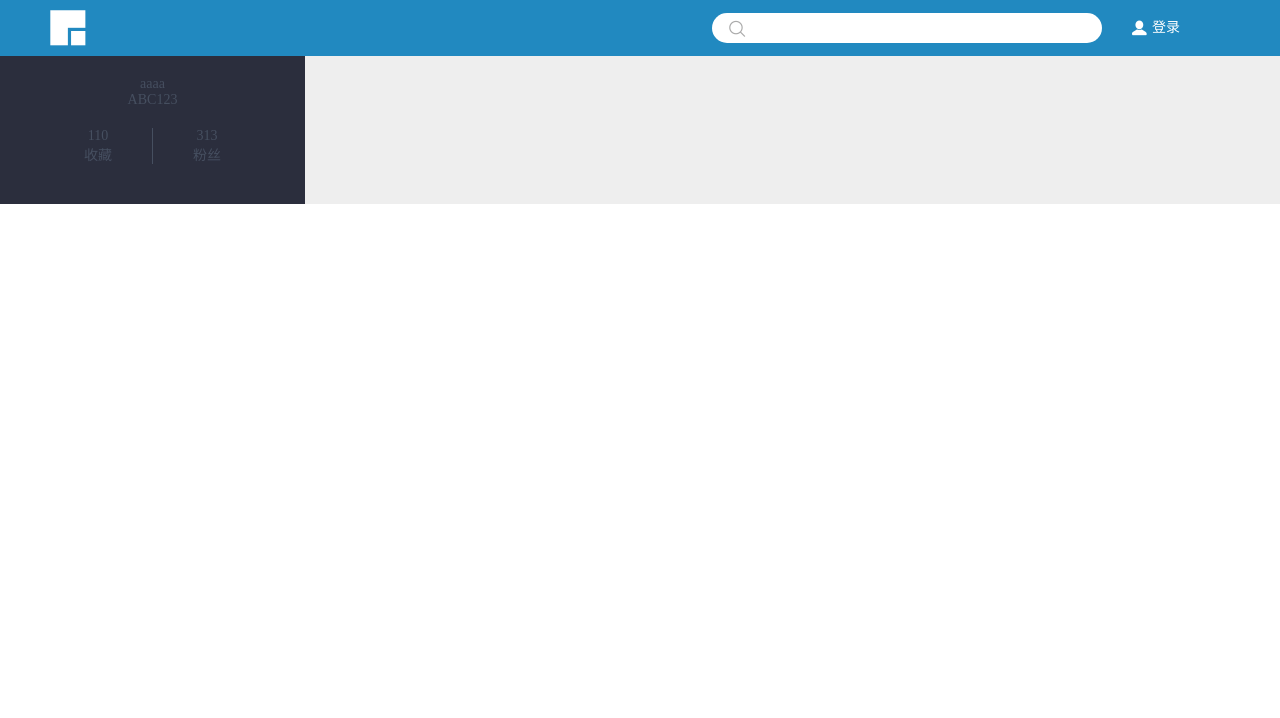
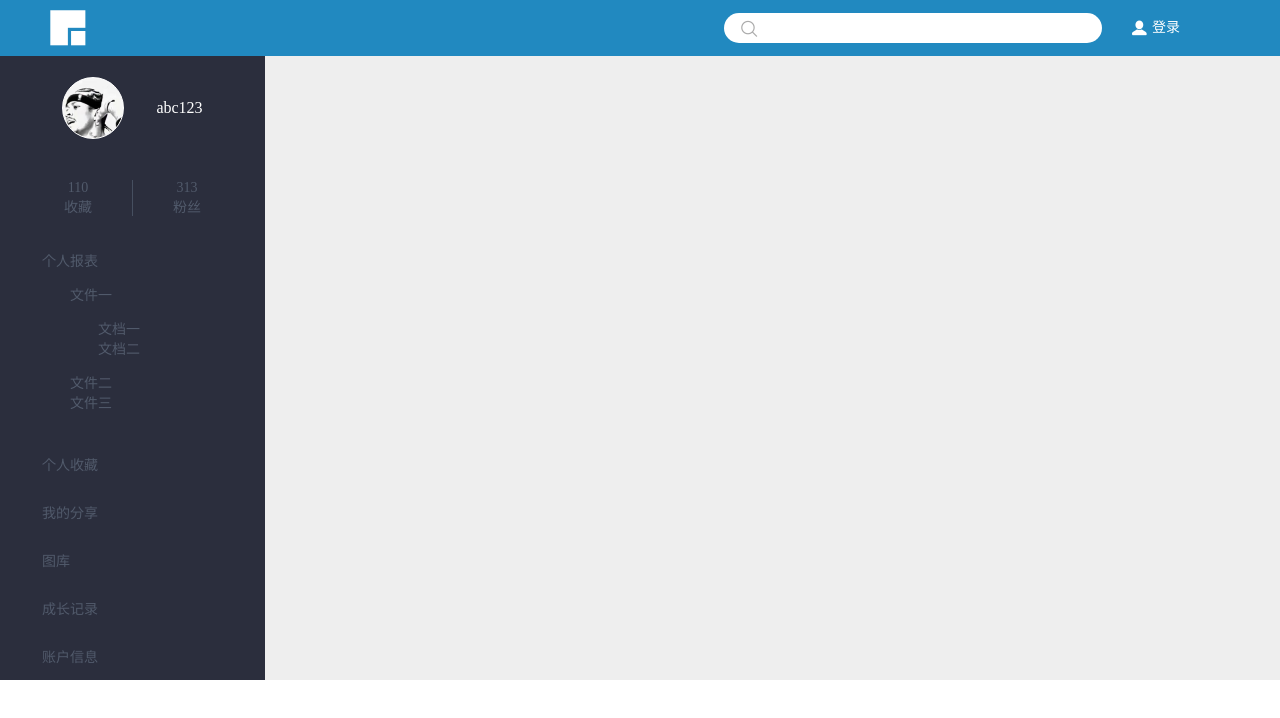
Before and after one commit to 4amup/ife2017, a plain HTML site: page html/task9/index.html in a window 1280 px wide. Drawn offline with Linux system fonts and the light colour scheme.

Commit message:
update task9

```diff
--- a/html/task9/css/style.css
+++ b/html/task9/css/style.css
@@ -3,6 +3,9 @@
     padding: 0;
     font-family: '黑体';
     font-size: 14px;
+}
+ul, li {
+    list-style: none;
 }
 a {
     text-decoration: none;
@@ -35,7 +38,7 @@ nav form input {
     border-bottom-right-radius: 30px;
     border: none;
     margin-right: 30px;
-    padding-left: 40px;
+    padding: 0 1em;
 }
 nav form .login {
     padding-left: 20px;
@@ -59,18 +62,32 @@ nav form button {
     background-color: #eeeeee;
     min-width: 1280px;
 }
+/*------------------------start-profile------------------------*/
 .container .profile {
     background-color: #2b2e3d;
-    color: #464f60;
+    color: #515a6b;
     width: 265px;
-    padding: 20px;
     text-align: center;
 }
-.container .profile .person .portrait>div{
+.container .profile .portrait {
+    display: flex;
+    justify-content: center;
+    padding: 1.5em;
+}
+.container .profile .portrait div {
     border: 1px white solid;
     border-radius: 60px;
     width: 60px;
     height: 60px;
+    background-image: url('../img/Iverson.jpg');
+    background-size: 62px;
+    background-position: center;
+}
+.container .profile .portrait p {
+    line-height: 62px;
+    font-size: 16px;
+    color: #fff;
+    margin-left: 2em;
 }
 .container .profile .person .fans {
     display: flex;
@@ -83,3 +100,24 @@ nav form button {
 .container .profile .person .fans div:first-child {
     border-right: 1px #464f60 solid;
 }
+/*------------------------start-filesystem------------------------*/
+.container .profile .filesystem {
+    text-align: left;
+}
+.container .profile .filesystem>ul ul {
+    padding: 1em 2em;
+}
+.container .profile .filesystem>ul>li ul li {
+    padding: 1em auto;
+}
+.container .profile .filesystem>ul>li {
+    padding: 1em;
+    padding-left: 3em;
+}
+.container .profile .filesystem>ul>li:hover {
+    color: #fff;
+    background-color: #373d4d;
+}
+.container .profile .filesystem>ul {
+    list-style: circle;
+}
--- a/html/task9/index.html
+++ b/html/task9/index.html
@@ -19,11 +19,9 @@
         <div class="container">
             <div class="profile">
                 <div class="person">
-                    <div class="protrait">
-                        <div>
-                            aaaa
-                        </div>
-                        <span>ABC123</span>
+                    <div class="portrait">
+                        <div></div>
+                        <p>abc123</p>
                     </div>
                     <div class="fans">
                         <div>
@@ -36,6 +34,29 @@
                         </div>
                     </div>
                 </div>
+                <div class="filesystem">
+                    <ul>
+                        <li>
+                            <p>个人报表</p>
+                            <ul>
+                                <li>
+                                    <p>文件一</p>
+                                    <ul>
+                                        <li>文档一</li>
+                                        <li>文档二</li>
+                                    </ul>
+                                </li>
+                                <li>文件二</li>
+                                <li>文件三</li>
+                            </ul>
+                        </li>
+                        <li>个人收藏</li>
+                        <li>我的分享</li>
+                        <li>图库</li>
+                        <li>成长记录</li>
+                        <li>账户信息</li>
+                    </ul>
+                </div>
             </div>
             <div class="files">
 
```
Also changed, not shown: html/task9/img/Iverson.jpg (added).
